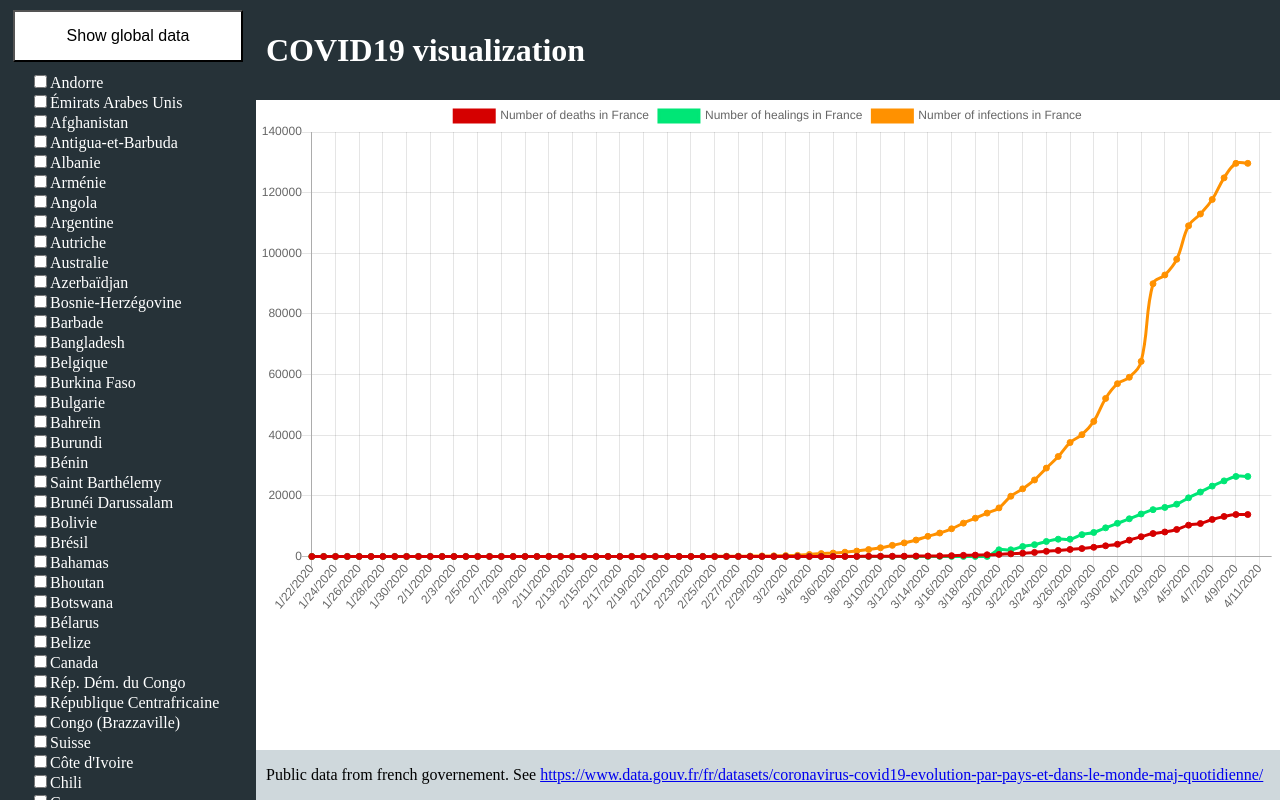
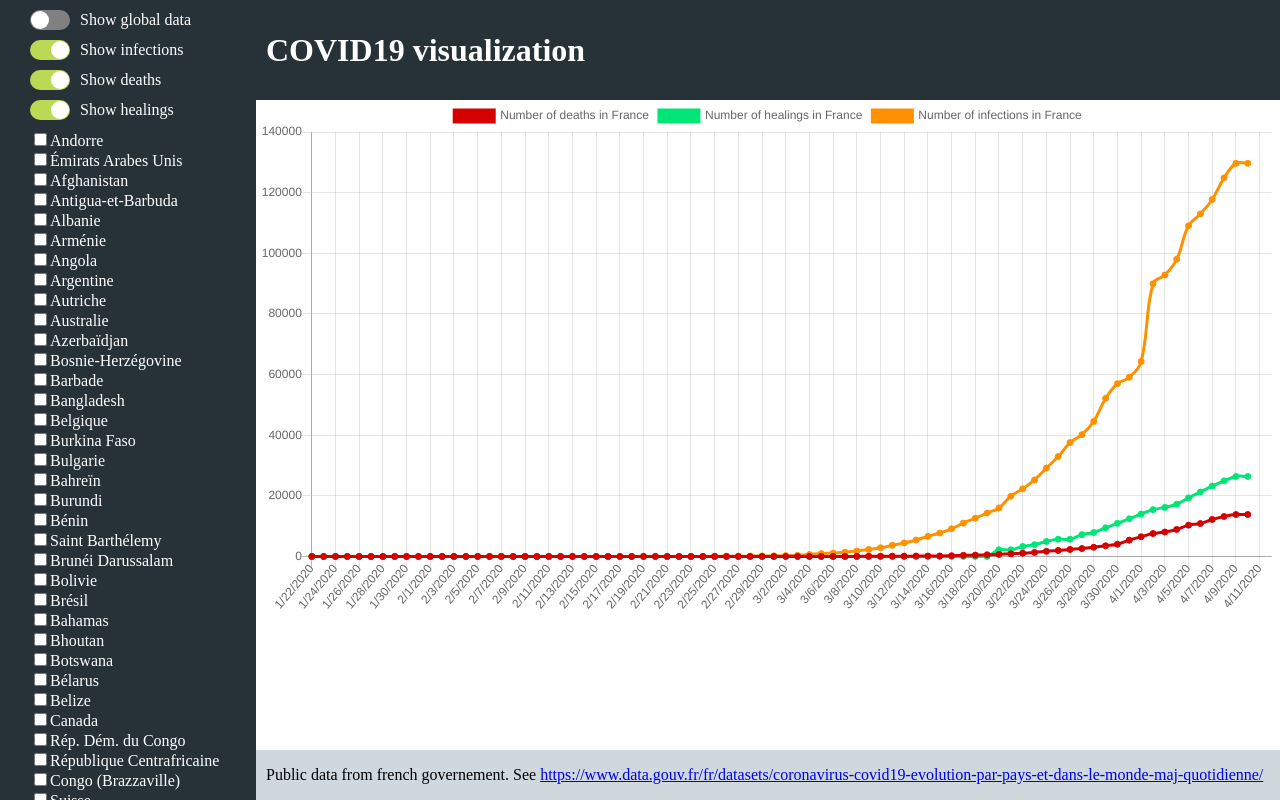
Before and after one commit to antoineprudhomme5/covid19-data-visualization, a plain HTML site: page index.html in a window 1280 px wide. Drawn offline with nearby package versions, Linux system fonts and the light colour scheme.

Commit message:
add switchs

```diff
--- a/index.html
+++ b/index.html
@@ -4,6 +4,7 @@
     <meta charset="UTF-8" />
     <meta name="viewport" content="width=device-width, initial-scale=1.0" />
     <link rel="stylesheet" type="text/css" href="index.css" />
+    <link rel="stylesheet" type="text/css" href="switch.css" />
     <title>COVID19 visualization</title>
     <script src="https://cdnjs.cloudflare.com/ajax/libs/Chart.js/2.9.3/Chart.min.js"></script>
   </head>
@@ -11,8 +12,47 @@
   <body>
     <div class="container">
       <div class="left">
-        <div class="globalDataToggleBtnContainer">
-          <button id="globalDataToggleBtn"></button>
+        <div class="switchs_container">
+          <div class="switch_container">
+            <div class="switch_container_switch">
+              <input type="checkbox" class="switch" id="globalDataSwitch" /><label
+                for="globalDataSwitch"
+              ></label>
+            </div>
+            <div class="switch_container_text">
+              <span>Show global data</span>
+            </div>
+          </div>
+          <div class="switch_container">
+            <div class="switch_container_switch">
+              <input type="checkbox" class="switch" id="infectionsSwitch" /><label
+                for="infectionsSwitch"
+              ></label>
+            </div>
+            <div class="switch_container_text">
+              <span>Show infections</span>
+            </div>
+          </div>
+          <div class="switch_container">
+            <div class="switch_container_switch">
+              <input type="checkbox" class="switch" id="deathsSwitch" /><label
+                for="deathsSwitch"
+              ></label>
+            </div>
+            <div class="switch_container_text">
+              <span>Show deaths</span>
+            </div>
+          </div>
+          <div class="switch_container">
+            <div class="switch_container_switch">
+              <input type="checkbox" class="switch" id="healingsSwitch" /><label
+                for="healingsSwitch"
+              ></label>
+            </div>
+            <div class="switch_container_text">
+              <span>Show healings</span>
+            </div>
+          </div>
         </div>
         <div>
           <ul id="countries"></ul>
--- a/index.js
+++ b/index.js
@@ -2,12 +2,14 @@ const ctx = document.getElementById("myChart");
 
 const defaultCountry = 'France';
 
-const showGlobalDataLabel = "Show global data";
-const hideGlobalDataLabel = "Hide global data";
+const globalDataSwitchEL = document.getElementById("globalDataSwitch");
+const infectionsSwitchEL = document.getElementById("infectionsSwitch");
+const deathsSwitchEL = document.getElementById("deathsSwitch");
+const healingsSwitchEL = document.getElementById("healingsSwitch");
 
-let showGlobalData = false;
-const globalDataToggleBtnEl = document.getElementById("globalDataToggleBtn");
-globalDataToggleBtnEl.textContent = showGlobalDataLabel;
+infectionsSwitchEL.checked = true;
+deathsSwitchEL.checked = true;
+healingsSwitchEL.checked = true;
 
 const countriesEl = document.getElementById("countries");
 countries.forEach((country) => {
@@ -29,29 +31,35 @@ document.querySelector(
 ).checked = true;
 
 function buildCountryDatasets(country, colorIndex = 0) {
-  return [
-    {
+  const datasets = [];
+  if (deathsSwitchEL.checked) {
+    datasets.push({
       label: `Number of deaths in ${country}`,
       backgroundColor: colorCharts[colorIndex].deaths,
       borderColor: colorCharts[colorIndex].deaths,
       data: dataByCountry[country].map(({ deaths }) => deaths),
       fill: false,
-    },
-    {
+    });
+  }
+  if (healingsSwitchEL.checked) {
+    datasets.push({
       label: `Number of healings in ${country}`,
       backgroundColor: colorCharts[colorIndex].healings,
       borderColor: colorCharts[colorIndex].healings,
       data: dataByCountry[country].map(({ healings }) => healings),
       fill: false,
-    },
-    {
+    });
+  }
+  if (infectionsSwitchEL.checked) {
+    datasets.push({
       label: `Number of infections in ${country}`,
       backgroundColor: colorCharts[colorIndex].infections,
       borderColor: colorCharts[colorIndex].infections,
       data: dataByCountry[country].map(({ infections }) => infections),
       fill: false,
-    }
-  ];
+    });
+  }
+  return datasets;
 }
 
 function buildDatasetsForSelectedCountries() {
@@ -66,10 +74,16 @@ function buildDatasetsForSelectedCountries() {
     });
   });
 
-  if (showGlobalData) {
-    datasets.push(globalDeathsDataset);
-    datasets.push(globalHealingsDataset);
-    datasets.push(globalInfectionsDataset);
+  if (globalDataSwitchEL.checked) {
+    if (deathsSwitchEL.checked) {
+      datasets.push(globalDeathsDataset);
+    }
+    if (healingsSwitchEL.checked) {
+      datasets.push(globalHealingsDataset);
+    }
+    if (infectionsSwitchEL.checked) {
+      datasets.push(globalInfectionsDataset);
+    }
   }
 
   return datasets;
@@ -90,16 +104,15 @@ const config = {
 
 const myLineChart = new Chart(ctx, config);
 
-globalDataToggleBtnEl.addEventListener("click", () => {
-  showGlobalData = !showGlobalData;
-  if (showGlobalData) {
-    globalDataToggleBtnEl.textContent = hideGlobalDataLabel;
-  } else {
-    globalDataToggleBtnEl.textContent = showGlobalDataLabel;
-  }
+function handleSwitchStateChange() {
   config.data.datasets = buildDatasetsForSelectedCountries();
   myLineChart.update();
-});
+}
+
+globalDataSwitchEL.addEventListener("change", handleSwitchStateChange);
+infectionsSwitchEL.addEventListener("change", handleSwitchStateChange);
+deathsSwitchEL.addEventListener("change", handleSwitchStateChange);
+healingsSwitchEL.addEventListener("change", handleSwitchStateChange);
 
 function handleClickOnCountryCheckbox(el) {
   const countriesCheckedEl = Array.from(document.querySelectorAll(
--- /dev/null
+++ b/switch.css
@@ -0,0 +1,62 @@
+.switch_container .switch_container_text {
+	padding-left: 10px;
+	line-height: 20px;
+}
+
+.switch_container .switch_container_switch {
+  padding-left: 10px;
+}
+
+.switch_container {
+  display: flex;
+  margin-top: 10px;
+}
+
+.switchs_container {
+  margin-bottom: 10px;
+  margin-left: 20px;
+}
+
+.switch {
+  height: 0;
+  width: 0;
+  visibility: hidden;
+  position: absolute;
+  top: 0;
+  left: 0;
+}
+
+.switch_container label {
+  cursor: pointer;
+  width: 40px;
+  height: 20px;
+  background: grey;
+  display: block;
+  border-radius: 100px;
+  position: relative;
+}
+
+.switch_container label:after {
+  content: "";
+  position: absolute;
+  top: 1px;
+  left: 1px;
+  width: 18px;
+  height: 18px;
+  background: #fff;
+  border-radius: 90px;
+  transition: 0.3s;
+}
+
+.switch:checked + label {
+  background: #bada55;
+}
+
+.switch:checked + label:after {
+  left: calc(100% - 1px);
+  transform: translateX(-100%);
+}
+
+.switch:active:after {
+  width: 130px;
+}
```
